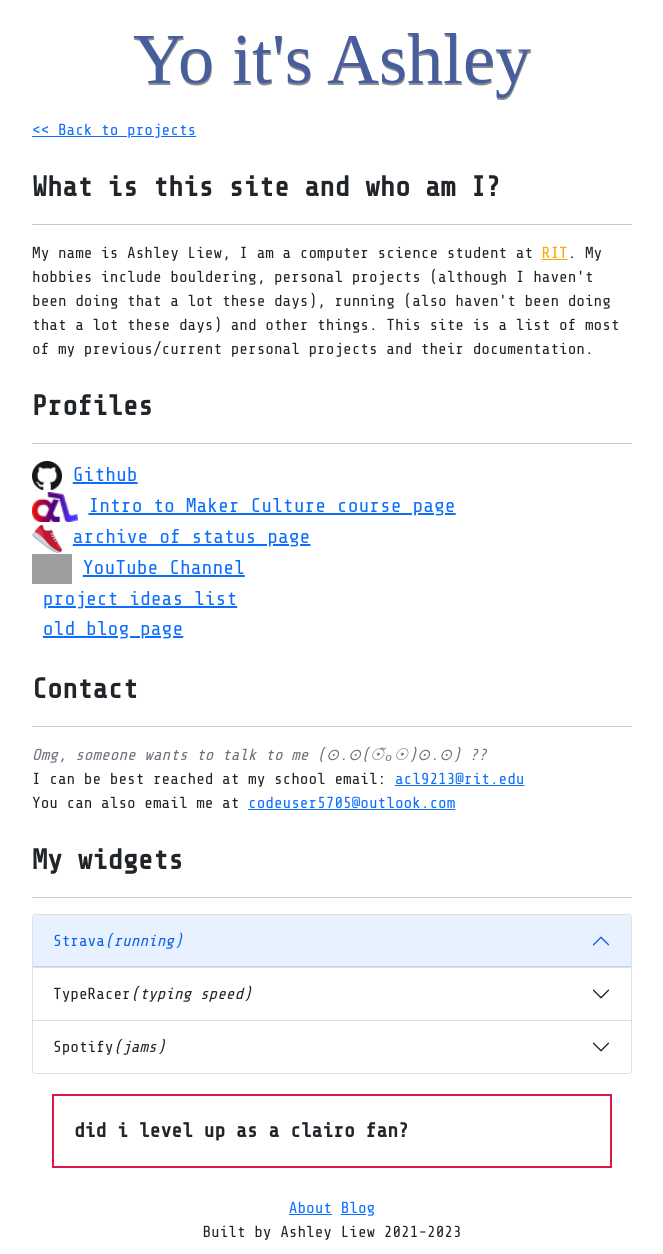
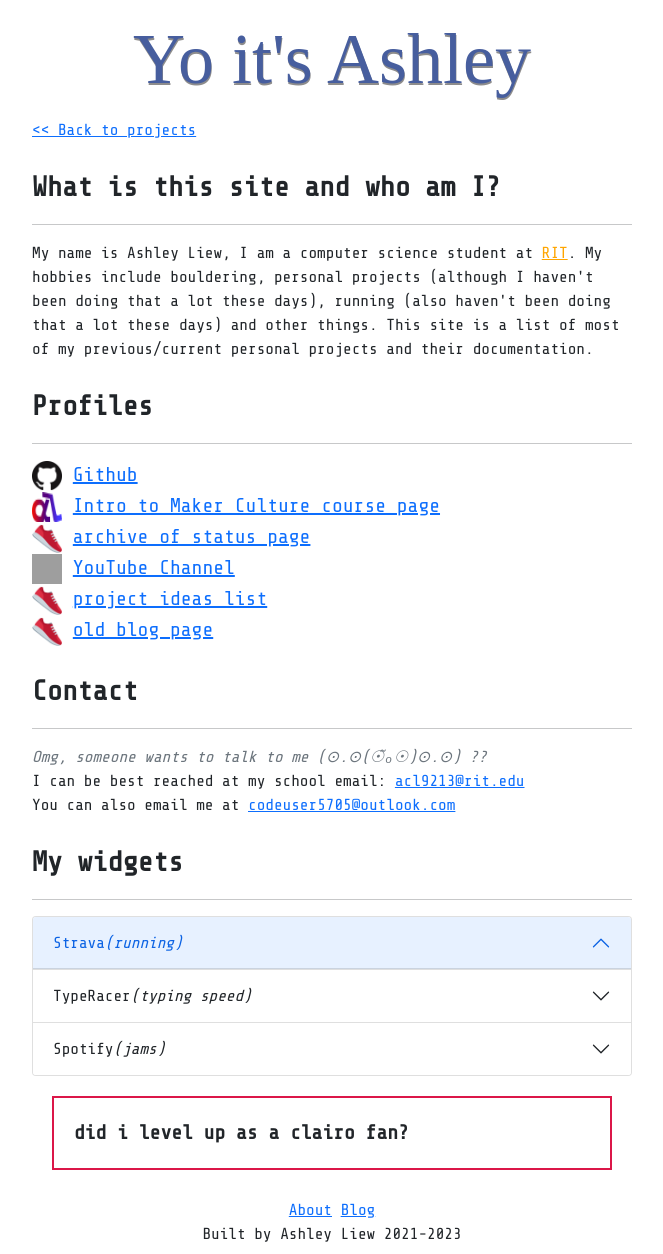
Before and after one commit to brainuser5705/personal-website, a Jekyll site: the page built from about.html, in a window 1280 px wide. Shown: the whole page, without its empty margins (308-971 px from the left). Built offline with Jekyll 4.4.1, drawn with Linux system fonts in a browser that asks for light colours; some web fonts are replaced; a script that is not in the unit is left out; grey boxes are pictures that could not be loaded.

Commit message:
mod: about icon sizes

```diff
--- a/_data/socials.yml
+++ b/_data/socials.yml
@@ -18,7 +18,7 @@
   icon: https://www.freepnglogos.com/uploads/youtube-logo-hd-8.png
 - link: https://app.simplenote.com/p/b9b4LV
   username: project ideas list
-  icon:
+  icon: /assets/images/favicon-32x32.png
 - link: https://ashleyliew.com/blog
   username: old blog page
-  icon:
+  icon: /assets/images/favicon-32x32.png
--- a/assets/css/about.scss
+++ b/assets/css/about.scss
@@ -10,6 +10,7 @@
 
     img{
         height: 1.5em;
+        width: 1.5em;
         vertical-align: center;
     }
 
```
